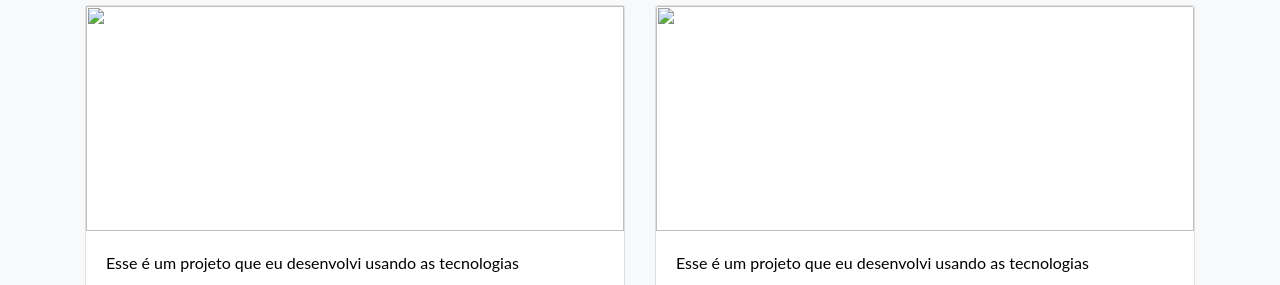
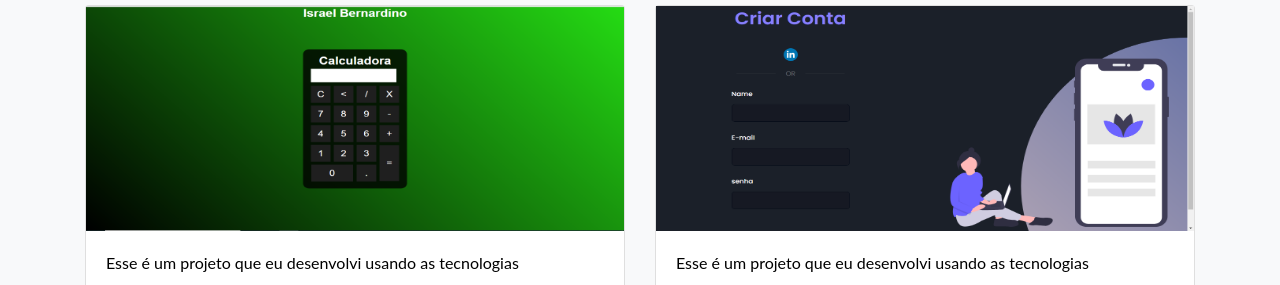
Before and after one commit to israelbernardino/projeto-portiolio, a plain HTML site: page index.html in a window 1280 px wide. Shown: the part 515-800 px from the top of the page. Drawn offline with nearby package versions, Linux system fonts and the light colour scheme.

Commit message:
adicionado

```diff
--- a/index.html
+++ b/index.html
@@ -130,7 +130,7 @@
             <div class="row">
                 <div class="col-md-6">
                     <div class="card mb-4 box-shadow">
-                        <img class=" "
+                        <img src="calculadora.png"
                             data-src="holder.js/100px225?theme=thumb&amp;bg=55595c&amp;fg=eceeef&amp;text=Thumbnail"
                             alt="" src="" data-holder-rendered="true"
                             style="height: 225px; width: 100%;max-width: 100%; display: block;">
@@ -155,7 +155,7 @@
                 </div>
                 <div class="col-md-6">
                     <div class="card mb-4 box-shadow">
-                        <img class="card-img-top"
+                        <img src="pagina de cadastro.png"
                             data-src="holder.js/100px225?theme=thumb&amp;bg=55595c&amp;fg=eceeef&amp;text=Thumbnail"
                             alt="" src="" data-holder-rendered="true"
                             style="height: 225px; width: 100%; display: block;">
```
Also changed, not shown: Foto de Israel.jpg (added).
